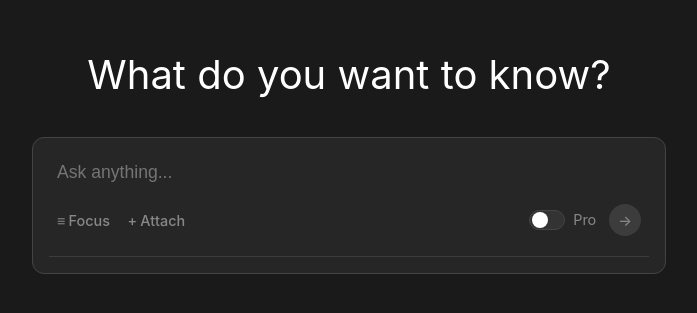
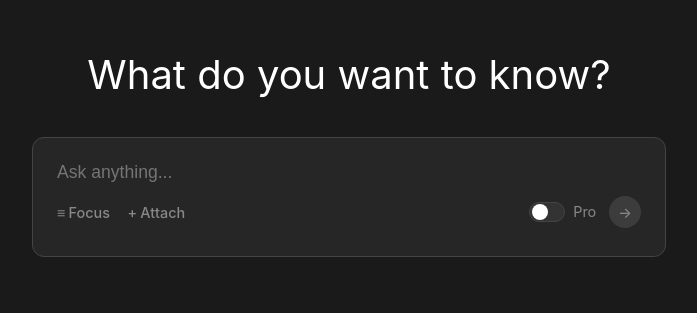
Before and after one commit to nt7nguye/hanover, a React (Vite) app: page / in a window 1280 px wide. Shown: the part 315-628 px from the top of the page, without its empty margins (323-1020 px from the left). Built offline with nearby package versions, Linux system fonts and the light colour scheme.

Commit message:
fix: border should be rendered inside suggetsions

```diff
--- a/src/components/SearchInterface.css
+++ b/src/components/SearchInterface.css
@@ -41,8 +41,7 @@ input {
 .controls {
     display: flex;
     align-items: center;
-    padding: 1rem 0;
-    border-bottom: 1px solid rgba(255, 255, 255, 0.1);
+    padding: 0.5rem 0;
     font-size: 0.9rem;
     gap: 0.1rem;
 }
@@ -135,6 +134,7 @@ input:checked + .slider:before {
 }
 
 .suggestions {
+    border-top: 1px solid rgba(255, 255, 255, 0.1);
     margin-top: 1rem;
 }
 
```
